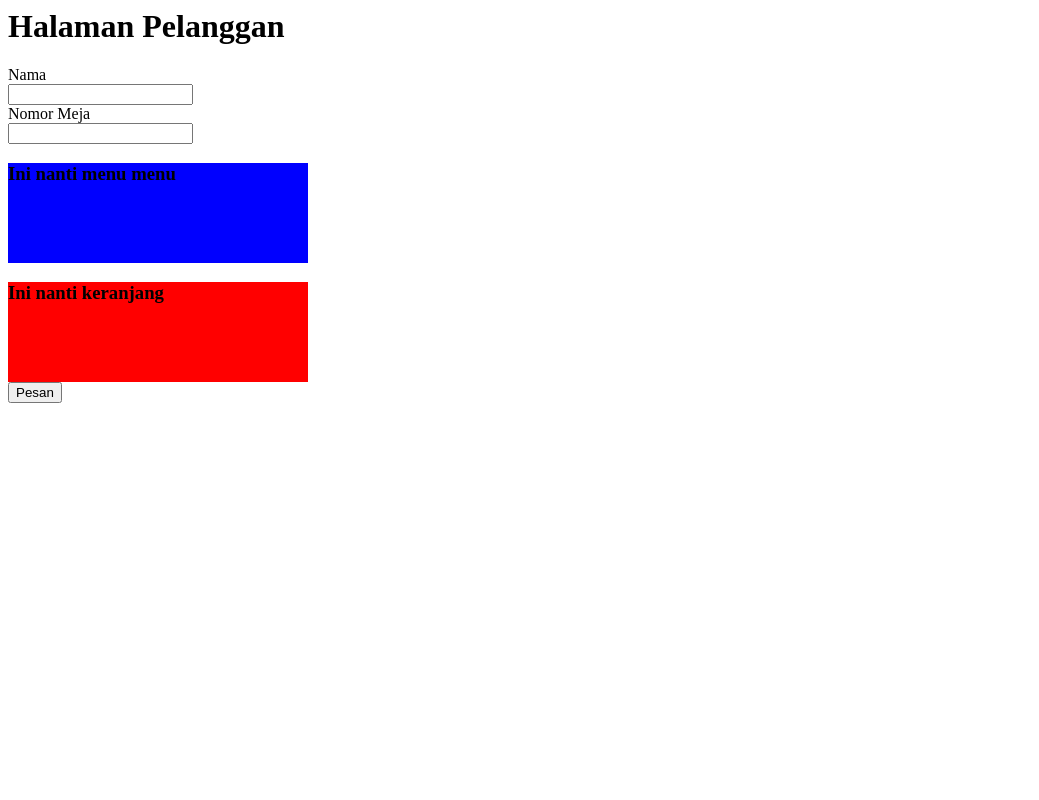
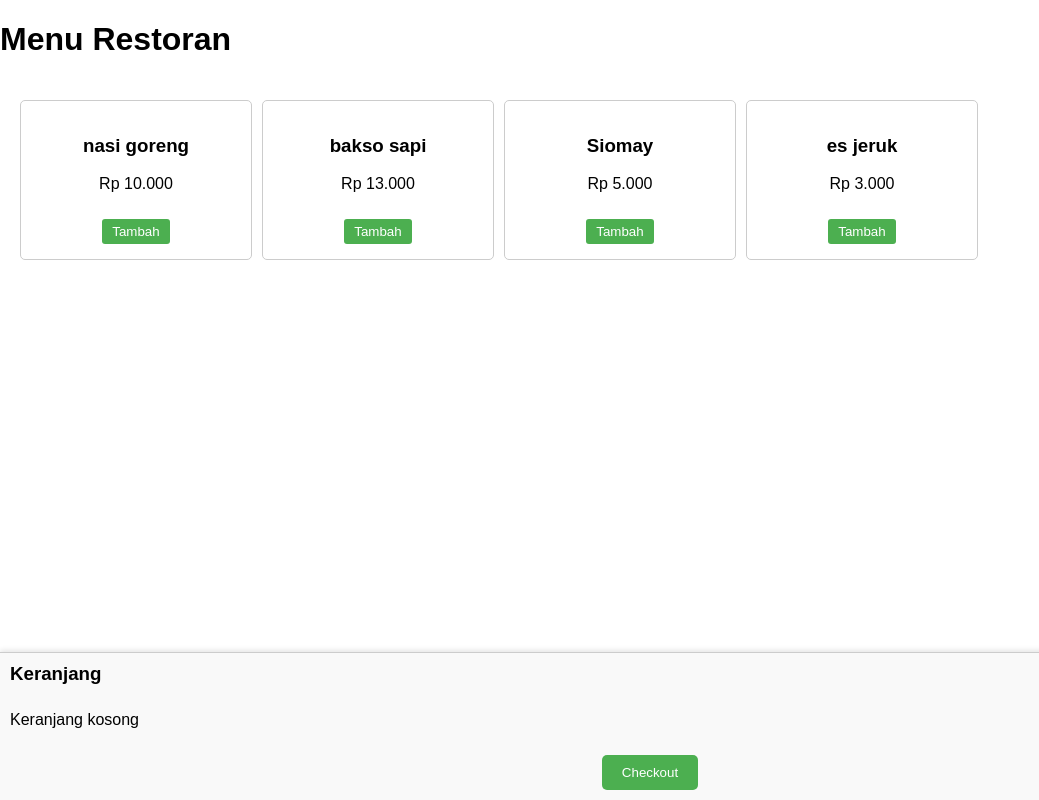
Before and after one commit to taufikyogapratama/tugas_akhir_pwt, a PHP site: page /pelanggan.php in a window 1280 px wide. Shown: the whole page, without its empty margins (0-1039 px from the left). Run offline with PHP 8.4, Linux system fonts and the light colour scheme; data comes from the database, SQL or seed files in the repository; both versions use the stored data as it was after the commit.

Commit message:
feat: add cart, displays the menu, but there is no name and table number form yet

```diff
--- a/admin_menu.php
+++ b/admin_menu.php
@@ -129,8 +129,8 @@ if (isset($_POST['tambah'])) {
                 echo "<td>" . $row['nama_makanan'] . "</td>";
                 echo "<td>Rp " . $row['harga'] . "</td>";
                 echo "<td>";
-                echo "<a href='admin_menu.php?hapus=" . $row['id_menu'] . "' onclick='return confirm(\"Yakin ingin menghapus?\")'>Hapus</a> | ";
-                echo "<a href='admin_menu.php?edit=" . $row['id_menu'] . "'>Edit</a>";
+                echo "<a href='admin_menu.php?edit=" . $row['id_menu'] . "'>Edit</a> | ";
+                echo "<a href='admin_menu.php?hapus=" . $row['id_menu'] . "' onclick='return confirm(\"Yakin ingin menghapus?\")'>Hapus</a>";
                 echo "</td>";
                 echo "</tr>";
             }
--- a/pelanggan.php
+++ b/pelanggan.php
@@ -1,47 +1,204 @@
-<?php
-    include "database.php";
-
-    // Untuk insert ke tabel pelanggan
-    if (isset($_POST['pesan'])) {
-        $nama_pelanggan = $_POST['nama_pelanggan'];
-        $no_meja = $_POST['no_meja'];
-
-        if(!$nama_pelanggan || !$no_meja) {
-            die("Form tidak lengkap. Pastikan semua data diisi.");
-        }
-
-        $sql = "INSERT INTO pelanggan (nama_pelanggan, no_meja) VALUES ('$nama_pelanggan', '$no_meja')";
-
-        if ($conn->query($sql)) {
-            header("Location: pelanggan.php");
-            exit();
-         } else {
-             echo "Gagal menambahkan data: " . $conn->error;
-         }
-    }
-?>
-
 <!DOCTYPE html>
 <html lang="en">
 <head>
     <meta charset="UTF-8">
     <meta name="viewport" content="width=device-width, initial-scale=1.0">
     <title>Halaman Pelanggan</title>
+    <style>
+        body {
+            font-family: Arial, sans-serif;
+            margin: 0;
+            padding: 0;
+        }
+        .menu-list {
+            display: flex;
+            flex-wrap: wrap;
+            gap: 10px;
+            padding: 20px;
+        }
+        .menu-item {
+            border: 1px solid #ccc;
+            border-radius: 5px;
+            padding: 15px;
+            width: 200px;
+            text-align: center;
+        }
+        .menu-item button {
+            margin-top: 10px;
+            padding: 5px 10px;
+            background-color: #4CAF50;
+            color: white;
+            border: none;
+            border-radius: 3px;
+            cursor: pointer;
+        }
+        .menu-item button:hover {
+            background-color: #45a049;
+        }
+        .cart {
+            position: fixed;
+            bottom: 0;
+            left: 0;
+            width: 100%;
+            background-color: #f9f9f9;
+            border-top: 1px solid #ccc;
+            padding: 10px;
+            box-shadow: 0 -2px 5px rgba(0,0,0,0.1);
+        }
+        .cart h3 {
+            margin: 0 0 10px;
+        }
+        .cart-items {
+            max-height: 150px;
+            overflow-y: auto;
+            margin-bottom: 10px;
+        }
+        .cart-item {
+            display: flex;
+            justify-content: space-between;
+            align-items: center;
+            border-bottom: 1px solid #ddd;
+            padding: 5px 0;
+        }
+        .cart-item span {
+            flex: 1;
+        }
+        .cart-item button {
+            padding: 5px;
+            background-color: #ff4d4d;
+            color: white;
+            border: none;
+            border-radius: 3px;
+            cursor: pointer;
+        }
+        .cart-item button:hover {
+            background-color: #e60000;
+        }
+        .checkout {
+            text-align: center;
+        }
+        .checkout button {
+            padding: 10px 20px;
+            background-color: #4CAF50;
+            color: white;
+            border: none;
+            border-radius: 5px;
+            cursor: pointer;
+        }
+        .checkout button:hover {
+            background-color: #45a049;
+        }
+    </style>
+    <script>
+        let cart = [];
+
+        function addToCart(menuId, menuName, menuPrice) {
+            // Check if the item already exists in the cart
+            let existingItem = cart.find(item => item.id === menuId);
+
+            if (existingItem) {
+                existingItem.quantity += 1;
+            } else {
+                cart.push({ id: menuId, name: menuName, price: menuPrice, quantity: 1 });
+            }
+
+            renderCart();
+        }
+
+        function removeFromCart(menuId) {
+            cart = cart.filter(item => item.id !== menuId);
+            renderCart();
+        }
+
+        function renderCart() {
+            const cartItemsDiv = document.querySelector('.cart-items');
+            cartItemsDiv.innerHTML = '';
+
+            cart.forEach(item => {
+                const cartItemDiv = document.createElement('div');
+                cartItemDiv.className = 'cart-item';
+
+                cartItemDiv.innerHTML = `
+                    <span>${item.name} (x${item.quantity})</span>
+                    <span>Rp ${item.price * item.quantity}</span>
+                    <button onclick="removeFromCart(${item.id})">Hapus</button>
+                `;
+
+                cartItemsDiv.appendChild(cartItemDiv);
+            });
+
+            if (cart.length === 0) {
+                cartItemsDiv.innerHTML = '<p>Keranjang kosong</p>';
+            }
+        }
+
+        function checkout() {
+            if (cart.length === 0) {
+                alert('Keranjang masih kosong!');
+                return;
+            }
+
+            const customerName = prompt('Masukkan nama Anda:');
+            const tableNumber = prompt('Masukkan nomor meja Anda:');
+
+            if (!customerName || !tableNumber) {
+                alert('Nama dan nomor meja wajib diisi!');
+                return;
+            }
+
+            fetch('submit_order.php', {
+                method: 'POST',
+                headers: { 'Content-Type': 'application/json' },
+                body: JSON.stringify({
+                    name: customerName,
+                    table: tableNumber,
+                    cart: cart
+                })
+            })
+            .then(response => response.json())
+            .then(data => {
+                if (data.success) {
+                    alert('Pesanan berhasil disimpan!');
+                    cart = [];
+                    renderCart();
+                } else {
+                    alert('Terjadi kesalahan: ' + data.message);
+                }
+            });
+        }
+    </script>
 </head>
 <body>
-    <h1>Halaman Pelanggan</h1>
-    <form action="pelanggan.php" method="POST">
-        <label for="i_nama">Nama</label><br>
-        <input id="i_nama" type="text" name="nama_pelanggan" required><br>
-        <label for="i_no_meja">Nomor Meja</label><br>
-        <input id="i_no_meja" type="number" name="no_meja" required><br>
-        <div style="width: 300px; height: 100px; background-color: blue;">
-            <h3>Ini nanti menu menu</h3>
+    <h1>Menu Restoran</h1>
+
+    <div class="menu-list">
+        <?php
+        include "database.php";
+        $sql = "SELECT * FROM menu";
+        $result = $conn->query($sql);
+
+        if ($result->num_rows > 0) {
+            while ($row = $result->fetch_assoc()) {
+                echo "<div class='menu-item'>";
+                echo "<h3>" . $row['nama_makanan'] . "</h3>";
+                echo "<p>Rp " . number_format($row['harga'], 0, ',', '.') . "</p>";
+                echo "<button onclick=\"addToCart(" . $row['id_menu'] . ", '" . $row['nama_makanan'] . "', " . $row['harga'] . ")\">Tambah</button>";
+                echo "</div>";
+            }
+        } else {
+            echo "<p>Tidak ada menu tersedia</p>";
+        }
+        ?>
+    </div>
+
+    <div class="cart">
+        <h3>Keranjang</h3>
+        <div class="cart-items">
+            <p>Keranjang kosong</p>
         </div>
-        <div style="width: 300px; height: 100px; background-color: red;">
-            <h3>Ini nanti keranjang</h3>
+        <div class="checkout">
+            <button onclick="checkout()">Checkout</button>
         </div>
-        <button type="submit" name="pesan">Pesan</button>
-    </form>
+    </div>
 </body>
 </html>
```
Also changed, not shown: pemesanan.sql (+8 -6 lines).
